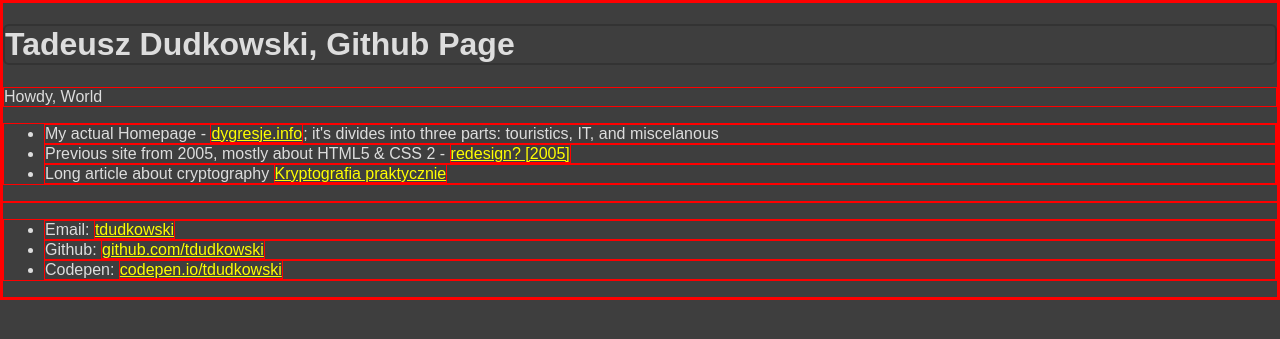
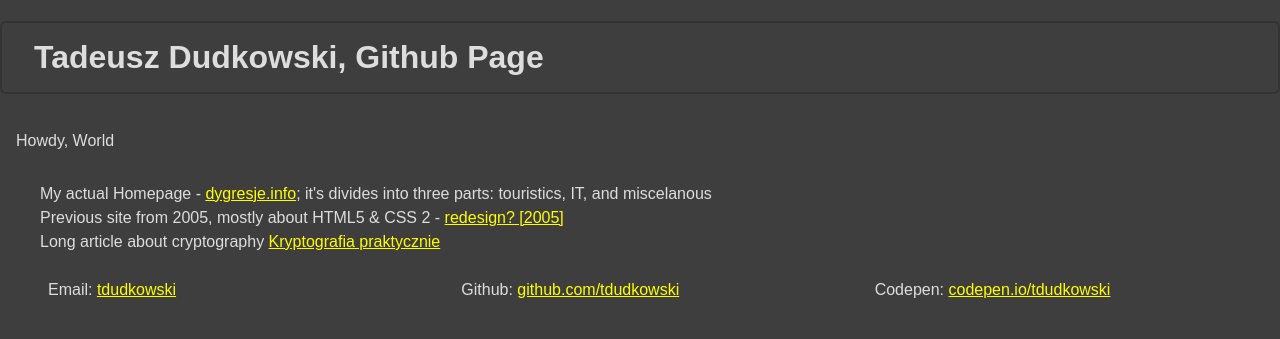
Before and after one commit to tdudkowski/tdudkowski.github.io, a Jekyll site: the page built from index.html, in a window 1280 px wide. Shown: the top 339 px of the page. Built offline with Jekyll 4.4.1, drawn with Linux system fonts in a browser that asks for light colours.

Commit message:
Update main.css

```diff
--- a/css/main.css
+++ b/css/main.css
@@ -1,5 +1,13 @@
-* {border:1px solid #f00;}
+// * {border:1px solid #f00;}
 body {margin: 0; background-color: #3e3e3e; font-family: sans-serif; color: #ddd;}
-h1 {border:2px solid #333; border-radius: 6px;}
+h1 {border:2px solid #333; border-radius: 6px; padding: 1rem 2rem;}
+p {padding: 1rem;}
+
 a {color: #ff0; text-decoraion:none;}
 a:hover {background-color: #9e9e9e;}
+
+ul {list-style-type: none;}
+ul li {line-height: 1.5rem;}
+
+footer ul {display: flex;}
+footer ul li {flex: 1; padding: .5rem}
```
